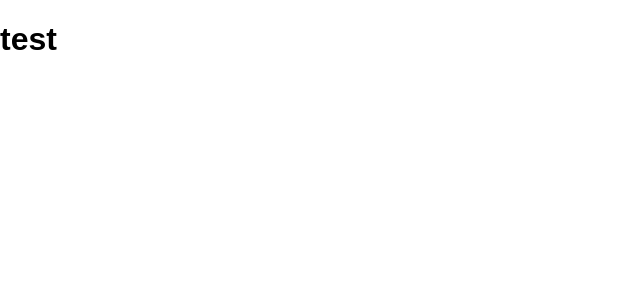
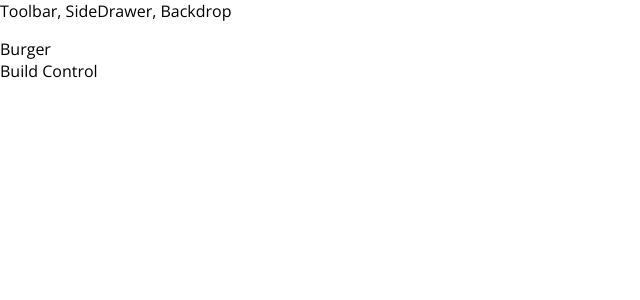
Before and after one commit to inazari/react-the-complete-guide-incl-redux, a React app: page / in a window 1280 px wide. Shown: the top 300 px of the page, without its empty margins (0-640 px from the left). Built offline with nearby package versions, Linux system fonts and the light colour scheme.

Commit message:
implement components

```diff
--- a/src/App.js
+++ b/src/App.js
@@ -1,10 +1,16 @@
 import React, { Component } from 'react';
 import './App.css';
+import Layout from './components/Layout/Layout';
+import BurgerBuilder from "./containers/BurgerBuilder/BurgerBuilder";
 
 class App extends Component {
   render() {
     return (
-      <div className="App"><h1>test</h1></div>
+        <div className="App">
+        <Layout>
+          <BurgerBuilder />
+        </Layout>
+        </div>
     );
   }
 }
--- /dev/null
+++ b/src/components/Layout/Layout.css
@@ -0,0 +1,3 @@
+.Content {
+    margin-top: 16px;
+}
--- /dev/null
+++ b/src/components/Layout/Layout.js
@@ -0,0 +1,13 @@
+import React, {Fragment} from 'react'
+import classes from './Layout.css';
+
+const layout = (props) =>
+    <Fragment>
+        <div>Toolbar, SideDrawer, Backdrop</div>
+        <main className={classes.Content}>
+            {props.children}
+        </main>
+    </Fragment>
+
+
+export default layout;
--- /dev/null
+++ b/src/containers/BurgerBuilder/BurgerBuilder.js
@@ -0,0 +1,14 @@
+import React, {Component, Fragment} from 'react'
+
+
+class BurgerBuilder extends Component{
+
+    render() {
+        return (<Fragment>
+            <div>Burger</div>
+            <div>Build Control</div>
+        </Fragment>)
+    }
+}
+
+export default BurgerBuilder;
--- a/src/index.css
+++ b/src/index.css
@@ -1,5 +1,5 @@
 body {
   margin: 0;
   padding: 0;
-  font-family: sans-serif;
+  font-family: "Open Sans", sans-serif;
 }
```
